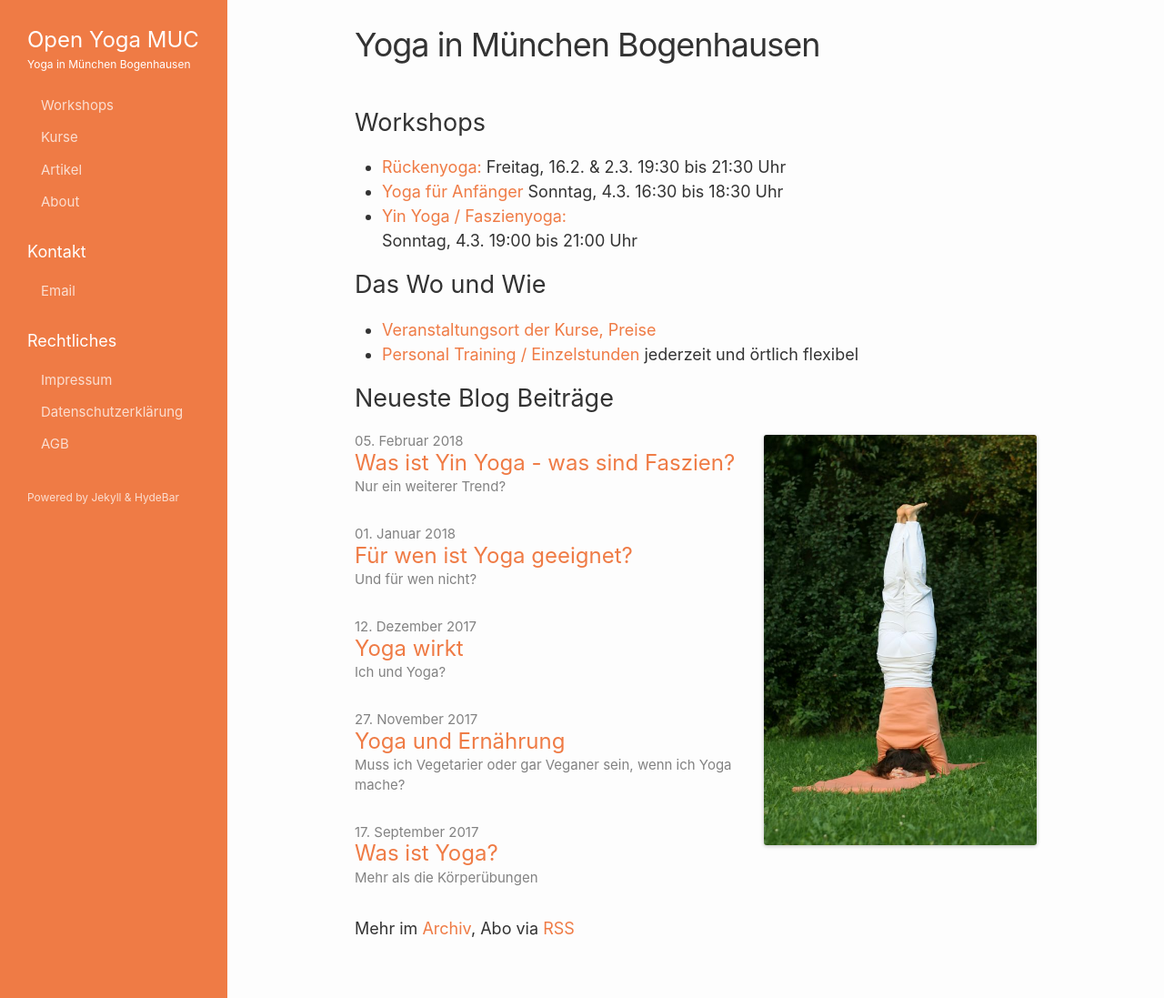
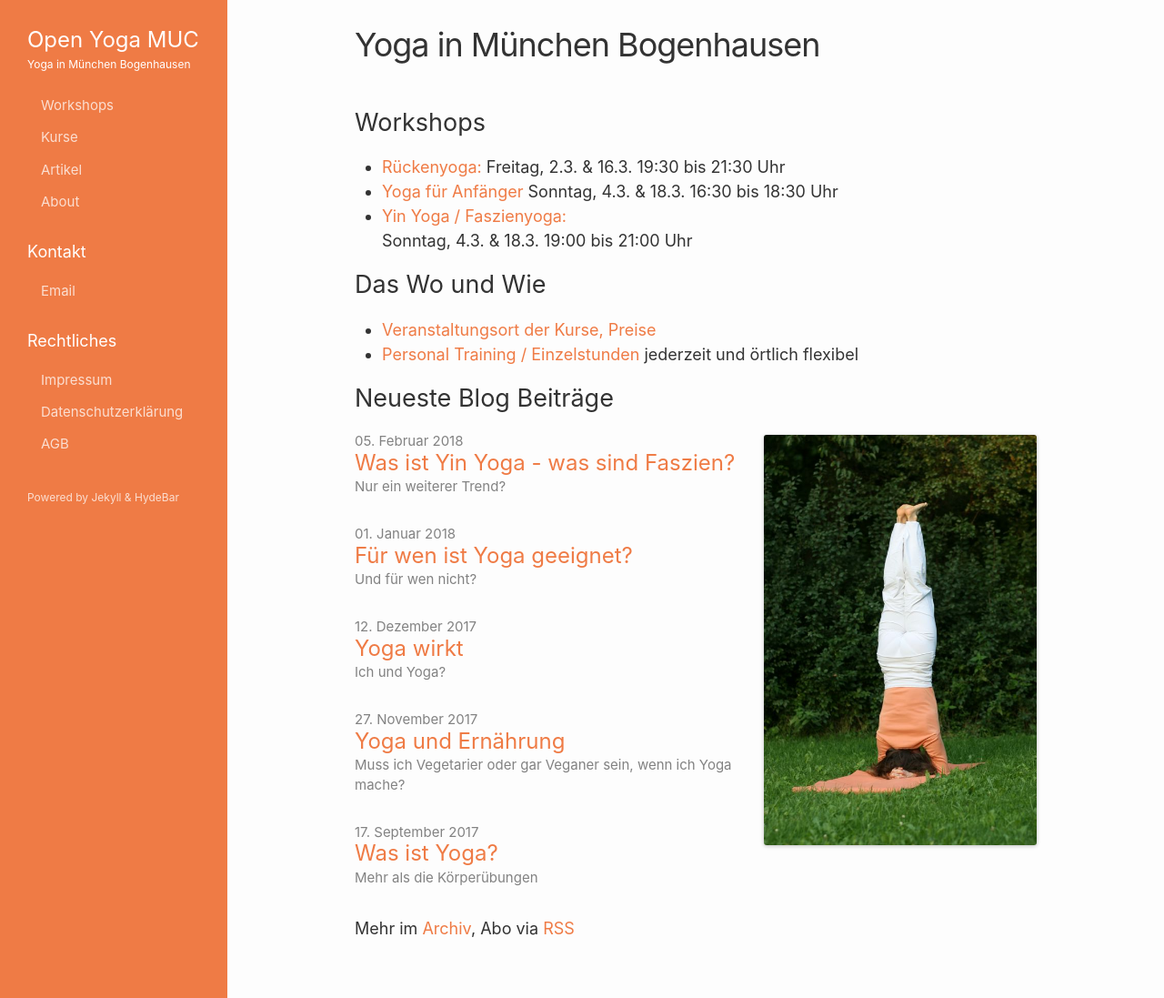
Before and after one commit to openyoga/openyoga.github.io, a Jekyll site: the page built from index.md, in a window 1280 px wide and 1097 px high. Shown: the whole window at 91% size. Built offline with Jekyll 4.4.1, drawn with Linux system fonts in a browser that asks for light colours.

```diff
--- a/index.md
+++ b/index.md
@@ -5,9 +5,9 @@ sidebar-title: Startseite
 ---
 
 ## Workshops
-- [Rückenyoga:][6] Freitag, 16.2. & 2.3. 19:30 bis 21:30 Uhr
-- [Yoga für Anfänger][5]  Sonntag, 4.3. 16:30 bis 18:30 Uhr
-- [Yin Yoga / Faszienyoga:][7] <br/> Sonntag, 4.3. 19:00 bis 21:00 Uhr
+- [Rückenyoga:][6] Freitag, 2.3. & 16.3. 19:30 bis 21:30 Uhr
+- [Yoga für Anfänger][5]  Sonntag, 4.3. & 18.3. 16:30 bis 18:30 Uhr
+- [Yin Yoga / Faszienyoga:][7] <br/> Sonntag, 4.3. & 18.3. 19:00 bis 21:00 Uhr
 
 
 ## Das Wo und Wie
```
Also changed, not shown: about.md (+3 -3 lines), kurse.md (+1 -1 lines), workshops.md (+3 -3 lines).
